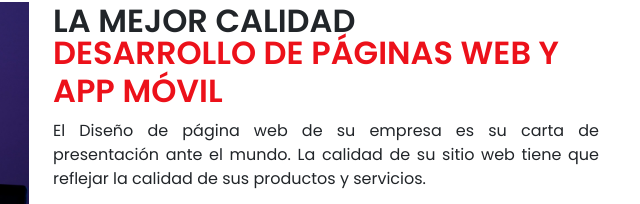
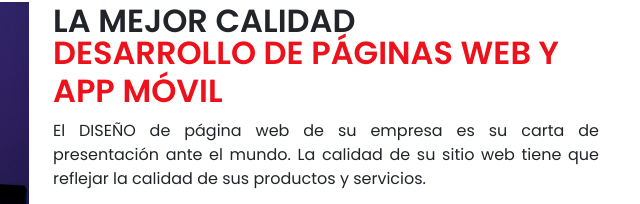
Before and after one commit to giancarlosbarbozan/repaso, a plain HTML site: page index.html in a window 1280 px wide. Shown: the part 81-285 px from the top of the page, 599-1239 px from the left. Drawn offline with nearby package versions, Linux system fonts and the light colour scheme.

Commit message:
Modifique un texto 3

```diff
--- a/index.html
+++ b/index.html
@@ -36,7 +36,7 @@
                 <h1 class="titulo-3">DESARROLLO DE PÁGINAS WEB Y APP MÓVIL</h1>
 
                 <p class="parrafo">
-                    El Diseño de página web de su empresa es su carta de presentación ante el mundo. La calidad de su sitio web tiene que reflejar la calidad de sus productos y servicios.
+                    El DISEÑO de página web de su empresa es su carta de presentación ante el mundo. La calidad de su sitio web tiene que reflejar la calidad de sus productos y servicios.
                 </p>
 
                 <p class="parrafo">
```
